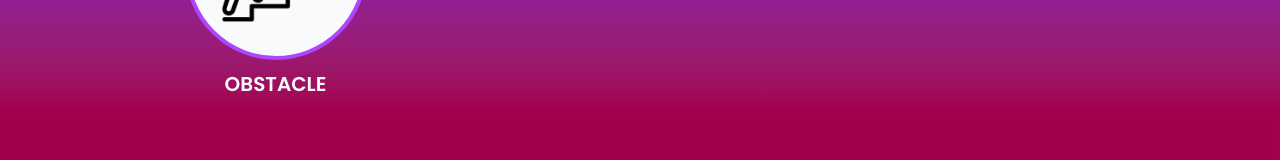
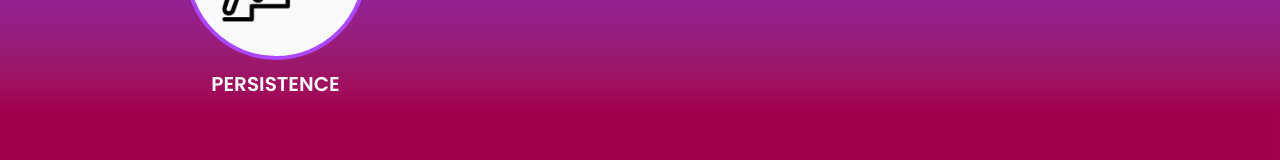
Before and after one commit to SauqiRizqullah/nextjs-simple-profile, a Next.js app: page /values in a window 1280 px wide. Shown: the part 1277-1437 px from the top of the page. Built offline with nearby package versions, Linux system fonts and the light colour scheme; a web font is replaced by a local one.

Commit message:
[FIX] Values Page (Obstacle -> Persistence)

```diff
--- a/src/app/values/page.js
+++ b/src/app/values/page.js
@@ -97,7 +97,7 @@ export default function Values() {
             </div>
             {/* Judul */}
             <div className="poppins font-semibold text-xl text-slate-50">
-              <span>OBSTACLE</span>
+              <span>PERSISTENCE</span>
             </div>
           </div>
         </div>
```
